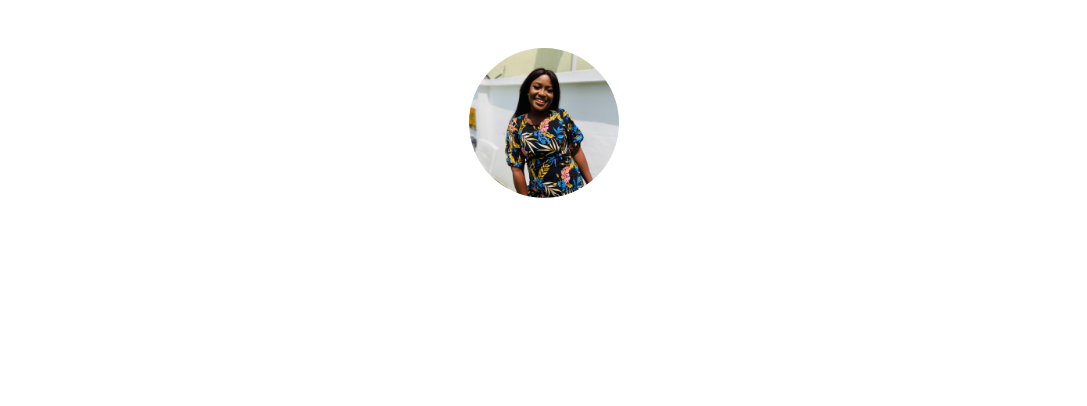
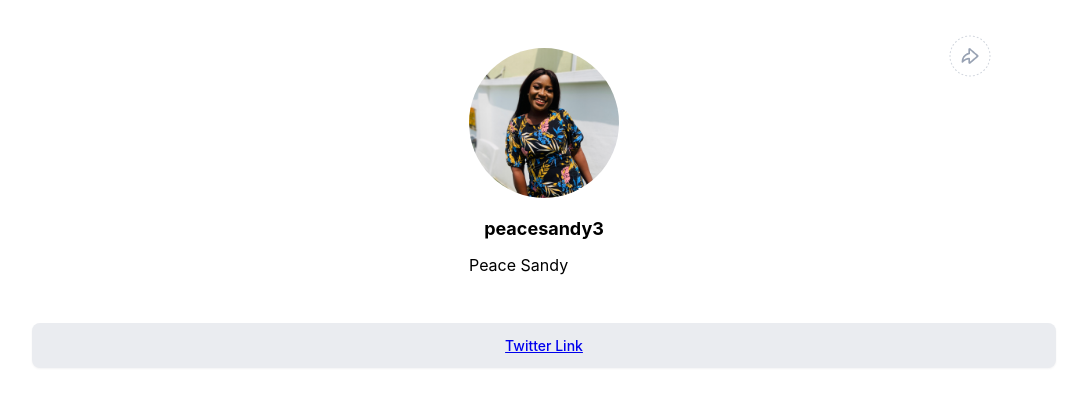
Before and after one commit to Peacesandy/hngtask1, a React (Create React App) app: page / in a window 1280 px wide. Shown: the top 406 px of the page, without its empty margins (112-1199 px from the left). Built offline with nearby package versions, Linux system fonts and the light colour scheme.

Commit message:
completed the profile section

```diff
--- a/src/App.js
+++ b/src/App.js
@@ -1,4 +1,6 @@
 import profileimg from './assets/peace.JPG'
+import shareButton1 from './assets/share-left.png'
+import shareButton2 from './assets/share-dot.png'
 
 function App() {
   return (
@@ -10,6 +12,24 @@ function App() {
          src={profileimg}
          alt='profile img'
          />
+         <img
+         className='share-btn-desktop'
+         src={shareButton1}
+         alt='share button desktop'
+         />
+         <img
+         className='share-btn-mobile'
+         src={shareButton2}
+         alt='share button mobile'
+         />
+         <h1 id='twitter'>peacesandy3</h1>
+         <p id='slack'>Peace Sandy</p>
+      </section>
+      <section className='links-section'>
+        <a href='http://twitter.com/PeaceSandy3'
+        id='twitter_link'>
+          Twitter Link
+        </a>
       </section>
     </main>
     </>
```
